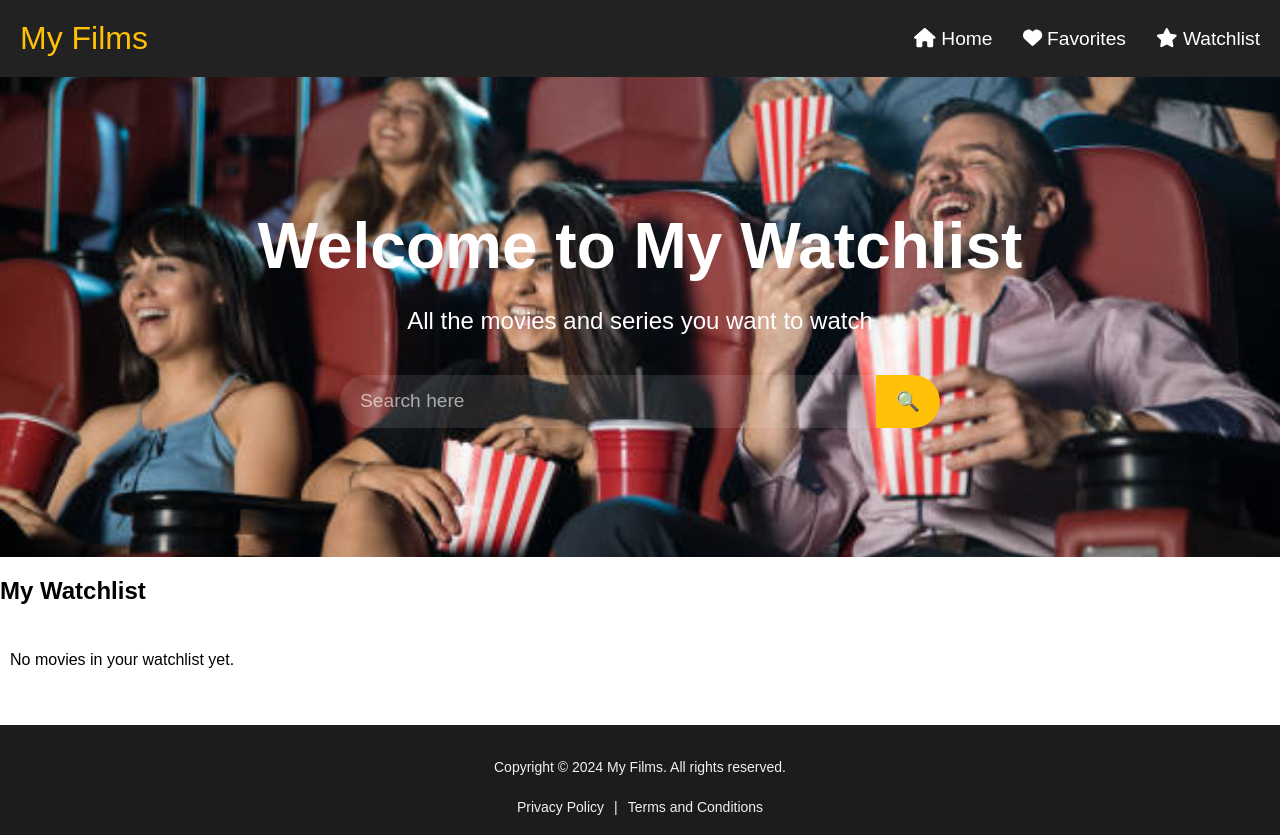
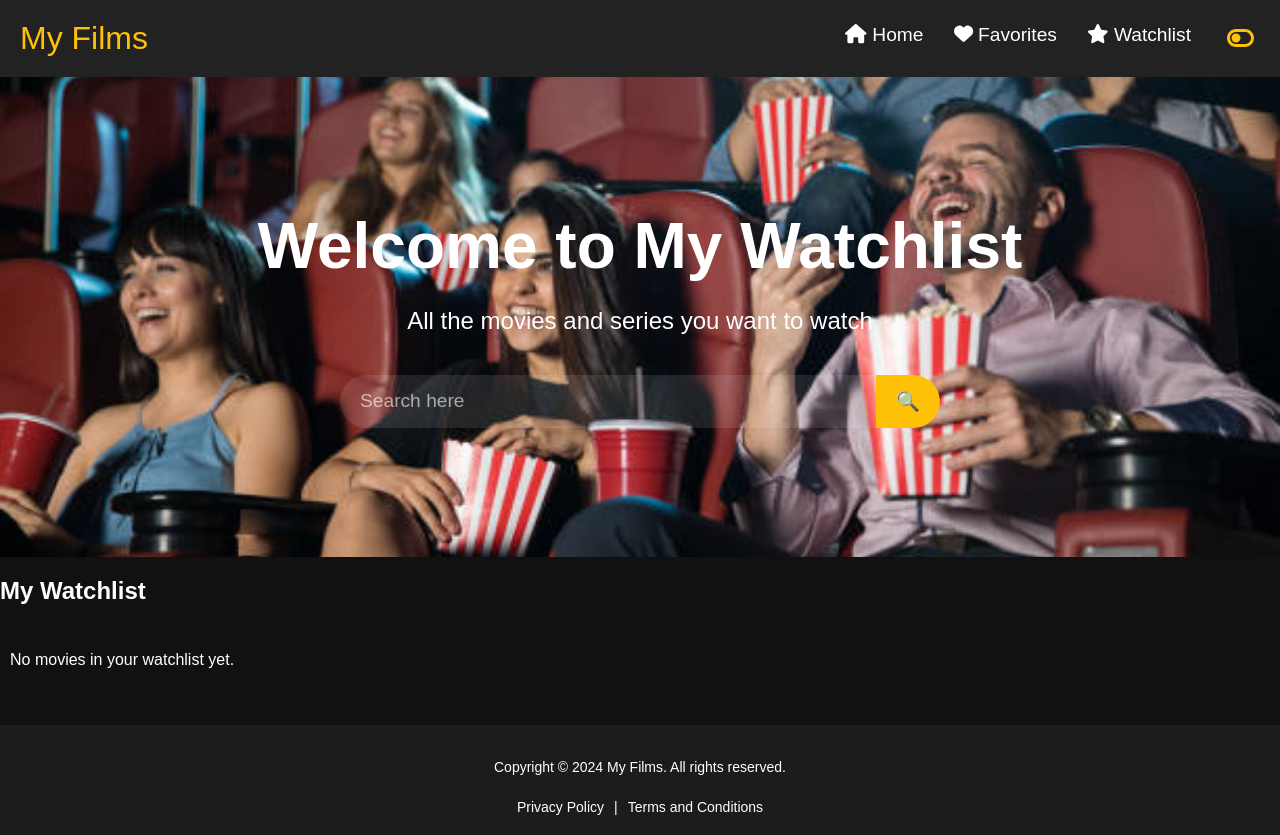
Before and after one commit to Divyanshu-Arora-Vrize/my-films, a React (Create React App) app: page /watchlist in a window 1280 px wide. Built offline with nearby package versions, Linux system fonts and the light colour scheme.

Commit message:
added theme change

```diff
--- a/src/Components/MovieCard.tsx
+++ b/src/Components/MovieCard.tsx
@@ -1,4 +1,4 @@
-import React from 'react';
+import React, { useState } from 'react';
 import { toast } from 'react-toastify';
 
 interface Movie {
@@ -15,33 +15,55 @@ interface MovieCardProps {
 }
 
 const MovieCard: React.FC<MovieCardProps> = ({ movie, onFavoriteToggle, onWatchlistToggle }) => {
+  const [menuOpen, setMenuOpen] = useState(false);
+
+  // Check for missing poster path and set the fallback image
   const posterUrl = movie.poster_path
     ? `https://image.tmdb.org/t/p/w500${movie.poster_path}`
-    : 'placeholder-image-url';
+    : 'https://via.placeholder.com/200x300?text=No+Image+Available'; // Your placeholder image URL
+
+  // Check for missing title and set the fallback title
+  const movieTitle = movie.title || 'No Title Available';
+
+  // Check for missing release date and set the fallback date
+  const releaseYear = movie.release_date ? new Date(movie.release_date).getFullYear() : 'No Release Date Available';
 
   const handleFavoriteClick = () => {
     onFavoriteToggle(movie);
-    toast.success(`${movie.title} added to favorites!`);
+    toast.success(`${movieTitle} added to favorites!`);
+    setMenuOpen(false); // Close the menu after selecting an option
   };
 
   const handleWatchlistClick = () => {
     onWatchlistToggle(movie);
-    toast.success(`${movie.title} added to watchlist!`);
+    toast.success(`${movieTitle} added to watchlist!`);
+    setMenuOpen(false); // Close the menu after selecting an option
+  };
+
+  const toggleMenu = () => {
+    setMenuOpen(!menuOpen);
   };
 
   return (
     <div className="movie-card">
-      <img src={posterUrl} alt={movie.title} className="movie-poster" />
+      <img src={posterUrl} alt={movieTitle} className="movie-poster" />
       <div className="movie-info">
-        <h4>{movie.title}</h4>
-        <p>{new Date(movie.release_date).getFullYear()}</p>
+        <h4>{movieTitle}</h4>
+        <p>{releaseYear}</p>
         <div className="movie-meta">
-          <button className="favorite-btn" onClick={handleFavoriteClick}>
-            ❤️
+          <button className="three-dot-btn" onClick={toggleMenu}>
+            ⋮
           </button>
-          <button className="watchlist-btn" onClick={handleWatchlistClick}>
-            ⭐
-          </button>
+          {menuOpen && (
+            <div className="dropdown-menu">
+              <button className="favorite-btn" onClick={handleFavoriteClick}>
+                ❤️ Add to Favorites
+              </button>
+              <button className="watchlist-btn" onClick={handleWatchlistClick}>
+                ⭐ Add to Watchlist
+              </button>
+            </div>
+          )}
         </div>
       </div>
     </div>
--- a/src/Components/Navbar.tsx
+++ b/src/Components/Navbar.tsx
@@ -1,10 +1,27 @@
-import React from 'react';
+import React, { useState, useEffect } from 'react';
 import { Link } from 'react-router-dom';
 import { FontAwesomeIcon } from '@fortawesome/react-fontawesome';
-import { faHouse, faHeart, faTv, faStar } from '@fortawesome/free-solid-svg-icons';
+import { faHouse, faHeart, faStar, faSun, faMoon, faToggleOn, faToggleOff } from '@fortawesome/free-solid-svg-icons';
 import '../styles.css';
 
 const Navbar: React.FC = () => {
+  const [theme, setTheme] = useState('dark');
+
+  // Toggle theme
+  const toggleTheme = () => {
+    const newTheme = theme === 'dark' ? 'light' : 'dark';
+    setTheme(newTheme);
+    document.body.className = newTheme; // Set the class on the body
+    localStorage.setItem('theme', newTheme); // Save theme to localStorage
+  };
+
+  // Load saved theme from localStorage
+  useEffect(() => {
+    const savedTheme = localStorage.getItem('theme') || 'dark';
+    setTheme(savedTheme);
+    document.body.className = savedTheme;
+  }, []);
+
   return (
     <nav className="navbar">
       <div className="navbar-logo">
@@ -20,6 +37,10 @@ const Navbar: React.FC = () => {
         <Link to="/watchlist">
           <FontAwesomeIcon icon={faStar} /> Watchlist
         </Link>
+        <button className="theme-toggle-btn" onClick={toggleTheme}>
+          <FontAwesomeIcon icon={theme === 'dark' ? faToggleOff : faToggleOn} />
+
+        </button>
       </div>
     </nav>
   );
--- a/src/styles.css
+++ b/src/styles.css
@@ -2,12 +2,23 @@
 body {
   margin: 0;
   font-family: 'Arial', sans-serif;
+  transition: background-color 0.3s, color 0.3s;
+}
+
+body.dark {
+  background-color: #111;
+  color: #fff;
+}
+
+body.light {
+  background-color: #f1f1f1;
+  color: #474646;
 }
 
 /* HomePage Styles */
 .home-page {
-  background-color: #111;
-  color: #fff;
+  background-color: inherit;
+  color: inherit;
 }
 
 /* Hero Section */
@@ -20,7 +31,7 @@ body {
   align-items: center;
   justify-content: center;
   text-align: center;
-  color: white;
+  color: inherit;
 }
 
 .hero-content h1 {
@@ -55,6 +66,11 @@ body {
   align-items: center;
   padding: 20px;
   background-color: #222;
+  transition: background-color 0.3s ease;
+}
+
+body.light .navbar {
+  background-color: #e0e0e0;
 }
 
 .navbar-logo span {
@@ -68,13 +84,43 @@ body {
 }
 
 .navbar-links a {
-  color: #fff;
+  color: inherit;
   text-decoration: none;
   font-size: 1.2rem;
 }
 
 .navbar-links a:hover {
   color: #ffc107;
+}
+
+body.light .navbar-links a {
+  color: #333;
+}
+
+body.light .navbar-links a:hover {
+  color: #111;
+}
+
+/* Theme Toggle Button */
+.theme-toggle-btn {
+  background: transparent;
+  border: none;
+  cursor: pointer;
+  font-size: 1.5rem;
+  color: #ffc107;
+  transition: color 0.3s ease;
+}
+
+.theme-toggle-btn:hover {
+  color: #ffcd38;
+}
+
+body.light .theme-toggle-btn {
+  color: #333;
+}
+
+body.light .theme-toggle-btn:hover {
+  color: #555;
 }
 
 /* SearchBar Styles */
@@ -86,6 +132,7 @@ body {
   background-color: rgba(255, 255, 255, 0.1);
   border-radius: 50px;
   overflow: hidden;
+  transition: background-color 0.3s ease;
 }
 
 .search-input {
@@ -94,7 +141,7 @@ body {
   background: transparent;
   border: none;
   outline: none;
-  color: #fff;
+  color: inherit;
   flex: 1;
 }
 
@@ -114,6 +161,14 @@ body {
 
 .search-btn:hover {
   background-color: #ffcd38;
+}
+
+body.light .search-bar {
+  background-color: rgba(0, 0, 0, 0.1);
+}
+
+body.light .search-input::placeholder {
+  color: rgba(0, 0, 0, 0.6);
 }
 
 /* MovieGrid Styles */
@@ -140,7 +195,6 @@ body {
 
 .movie-card {
   position: relative;
-  /* Ensure this is present */
   min-width: 200px;
   margin: 0 10px;
   background-color: #333;
@@ -154,6 +208,10 @@ body {
 .movie-card:hover {
   transform: scale(1.05);
   box-shadow: 0 8px 16px rgba(0, 0, 0, 0.5);
+}
+
+body.light .movie-card {
+  background-color: #e0e0e0;
 }
 
 .movie-poster {
@@ -179,11 +237,8 @@ body {
 .movie-meta {
   position: absolute;
   bottom: 10px;
-  /* Adjust the distance from the bottom */
   width: calc(100% - 20px);
-  /* Ensure it fits within the card by subtracting padding */
   padding: 0 10px;
-  /* Space for button */
   display: flex;
   justify-content: flex-end;
   z-index: 10;
@@ -196,22 +251,18 @@ body {
   cursor: pointer;
   font-size: 1.5rem;
   color: #ff6347;
-  /* Change this color to your desired color */
   transition: transform 0.3s ease, color 0.3s ease;
   display: flex;
   align-items: center;
   justify-content: center;
   padding: 10px;
   z-index: 20;
-  /* Ensure it's above other elements */
 }
 
 .dropdown-menu {
   position: absolute;
   bottom: 50px;
-  /* Position it above the button */
   right: 10px;
-  /* Align with the button */
   background-color: #333;
   border-radius: 8px;
   overflow: hidden;
@@ -304,7 +355,7 @@ body {
 .favorite-movies h2 {
   margin-bottom: 20px;
   font-size: 24px;
-  color: #fff;
+  color: inherit;
 }
 
 .favorite-movies .movie-grid {
@@ -339,7 +390,7 @@ body {
   background-color: #1c1c1c;
   padding: 20px 0;
   text-align: center;
-  color: #f1f1f1;
+  color: inherit;
   font-size: 14px;
   margin-top: 30px;
 }
@@ -355,7 +406,7 @@ body {
 }
 
 .footer-link {
-  color: #f1f1f1;
+  color: inherit;
   text-decoration: none;
   margin: 0 10px;
 }
```
